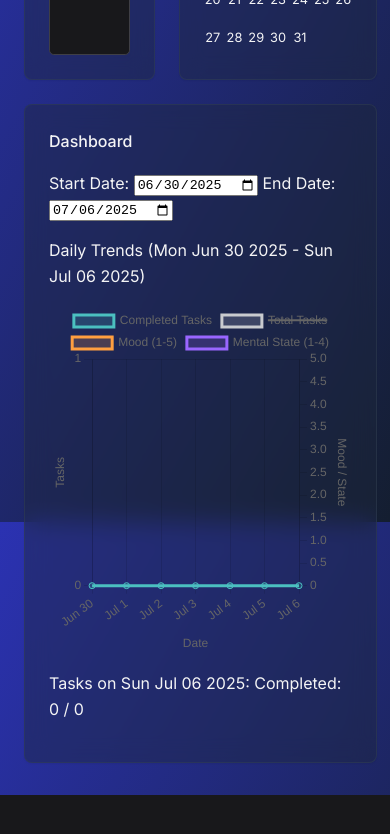
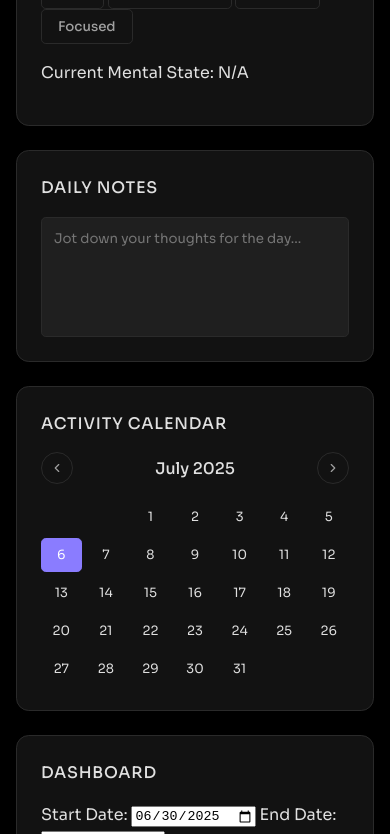
Before and after one commit to kodekarim/mood-todo-tracker, a plain HTML site: page mood-todo-tracker/index.html in a window 390 px wide. Shown: the part 1166-2000 px from the top of the page. Before the commit the page ends 1961 px from the top, so only its background shows below. Drawn offline with nearby package versions, Linux system fonts and the light colour scheme.

Commit message:
theme updated

```diff
--- a/mood-todo-tracker/index.html
+++ b/mood-todo-tracker/index.html
@@ -6,7 +6,7 @@
     <title>Daily Tracker</title>
     <link rel="preconnect" href="https://fonts.googleapis.com">
     <link rel="preconnect" href="https://fonts.gstatic.com" crossorigin>
-    <link href="https://fonts.googleapis.com/css2?family=Inter:wght@400;500;700&display=swap" rel="stylesheet">
+    <link href="https://fonts.googleapis.com/css2?family=Sora:wght@400;500;700&display=swap" rel="stylesheet">
     <link rel="stylesheet" href="style.css">
     <script src="https://cdn.jsdelivr.net/npm/chart.js"></script>
 </head>
--- a/mood-todo-tracker/script.js
+++ b/mood-todo-tracker/script.js
@@ -70,6 +70,12 @@ document.addEventListener('DOMContentLoaded', () => {
 
     // --- Functions ---
 
+    // Function to auto-resize a textarea
+    function autoResizeTextarea(textarea) {
+        textarea.style.height = 'auto'; // Reset height to recalculate
+        textarea.style.height = `${textarea.scrollHeight}px`;
+    }
+
     // Mappings for chart data
     const moodMap = { 'Angry': 1, 'Sad': 2, 'Neutral': 3, 'Happy': 4, 'Excited': 5 };
     const mentalStateMap = { 'Sick': 1, 'Overthinking': 2, 'Neutral': 3, 'Focused': 4 };
@@ -129,6 +135,7 @@ document.addEventListener('DOMContentLoaded', () => {
         renderState(data.mentalState);
         renderNotes(data.notes);
         renderTodos(data.todos);
+        renderBrainDump(data.brainDump || ''); // Render brain dump content
         renderChart(); // Chart shows trend, doesn't depend on selected date's data directly
         renderCalendar(); // Update calendar highlight/view
         updateCounts(data.todos); // Counts depend on selected date's todos
@@ -161,6 +168,12 @@ document.addEventListener('DOMContentLoaded', () => {
         notesTextarea.value = currentNotes || '';
     }
 
+    // Render Brain Dump and resize
+    function renderBrainDump(content) {
+        brainDumpInput.value = content;
+        autoResizeTextarea(brainDumpInput);
+    }
+
     // Helper to update selected class on buttons (generalized)
     function updateButtonSelection(optionsContainer, buttonSelector, dataAttribute, selectedValue) {
         const buttons = optionsContainer.querySelectorAll(buttonSelector);
@@ -170,6 +183,21 @@ document.addEventListener('DOMContentLoaded', () => {
             } else {
                 button.classList.remove('selected');
             }
+        });
+
+        // Auto-resize on input
+        brainDumpInput.addEventListener('input', () => {
+            autoResizeTextarea(brainDumpInput);
+        });
+
+        // Save brain dump on blur
+        brainDumpInput.addEventListener('blur', () => {
+            const dateKey = formatDateKey(selectedDate);
+            dailyData[dateKey] = {
+                ...getDataForDate(dateKey),
+                brainDump: brainDumpInput.value,
+            };
+            saveData();
         });
     }
 
--- a/mood-todo-tracker/style.css
+++ b/mood-todo-tracker/style.css
@@ -1,47 +1,43 @@
 :root {
-    --font-sans: 'Inter', sans-serif;
+    --font-sans: 'Sora', sans-serif;
 
-    /* Light Theme Palette - "Sunset" */
-    --background: #f8f9fa;
-    --background-image: linear-gradient(120deg, #f6d365 0%, #fda085 100%);
-    --surface: #ffffff;
-    --surface-glass: rgba(255, 255, 255, 0.5);
-    --border-glass: rgba(255, 255, 255, 0.75);
-    --primary: #2a6fdb;
-    --primary-hover: #2561c2;
+    /* Black Theme Palette */
+    --background: #000000;
+    --background-image: none;
+    --surface: #121212;
+    --primary: #8a7cff;
+    --primary-hover: #a39bff;
     --secondary: #6c757d;
-    --danger: #dc3545;
-    --danger-hover: #c82333;
-    --text-primary: #212529;
-    --text-secondary: #495057;
-    --text-tertiary: #adb5bd;
-    --border-color: #dee2e6;
-    --selected-bg: #e9ecef; /* Light gray for selected items */
+    --danger: #e53e3e;
+    --danger-hover: #c53030;
+    --text-primary: #e0e0e0;
+    --text-secondary: #a0a0a0;
+    --text-tertiary: #718096;
+    --border-color: #2a2a2a;
+    --selected-bg: rgba(138, 124, 255, 0.2);
 
     /* Universal Variables */
     --shadow-sm: 0 1px 2px 0 rgb(0 0 0 / 0.05);
     --shadow-md: 0 4px 6px -1px rgb(0 0 0 / 0.1), 0 2px 4px -2px rgb(0 0 0 / 0.1);
     --radius-sm: 0.3rem;
-    --radius-md: 0.5rem;
+    --radius-md: 0.8rem;
 }
 
 .dark-mode {
-    /* Dark Theme Palette - "Dusk" */
-    --background: #18181b;
-    --background-image: linear-gradient(120deg, #2b32b2 0%, #141e30 100%);
-    --surface: #27272a;
-    --surface-glass: rgba(30, 41, 59, 0.4);
-    --border-glass: rgba(51, 65, 85, 0.5);
-    --primary: #3b82f6;
-    --primary-hover: #2563eb;
-    --secondary: #71717a;
-    --danger: #ef4444;
-    --danger-hover: #dc2626;
-    --text-primary: #f4f4f5;
-    --text-secondary: #a1a1aa;
-    --text-tertiary: #52525b;
-    --border-color: #3f3f46;
-    --selected-bg: #3f3f46;
+    /* Black Theme Palette */
+    --background: #000000;
+    --background-image: none;
+    --surface: #121212;
+    --primary: #8a7cff;
+    --primary-hover: #a39bff;
+    --secondary: #6c757d;
+    --danger: #e53e3e;
+    --danger-hover: #c53030;
+    --text-primary: #e0e0e0;
+    --text-secondary: #a0a0a0;
+    --text-tertiary: #718096;
+    --border-color: #2a2a2a;
+    --selected-bg: rgba(138, 124, 255, 0.2);
 }
 
 body {
@@ -65,6 +61,8 @@ h2 {
     font-weight: 500;
     margin: 0;
     color: var(--text-secondary);
+    text-transform: uppercase; /* Match the "TYPOGRAPHY" style in the image */
+    letter-spacing: 0.05em; /* Add some letter spacing */
 }
 
 h3 {
@@ -79,11 +77,11 @@ h3 {
     justify-content: space-between;
     align-items: center;
     padding: 1rem 1.5rem;
-    background-color: var(--surface-glass);
-    backdrop-filter: blur(12px);
-    -webkit-backdrop-filter: blur(12px); /* For Safari */
-    border-bottom: 1px solid var(--border-glass);
-    box-shadow: var(--shadow-sm);
+    background-color: var(--surface);
+    backdrop-filter: none;
+    -webkit-backdrop-filter: none; /* For Safari */
+    border-bottom: 1px solid var(--border-color);
+    box-shadow: none; /* Remove shadow for a flatter glass look */
     position: sticky;
     top: 0;
     z-index: 900;
@@ -130,11 +128,11 @@ h3 {
 .add-todo-section, .pending-section, .completed-section, .mood-section, .state-section, .notes-section, .dashboard-section, .brain-dump-section, .calendar-section {
     padding: 1.5rem;
     border-radius: var(--radius-md);
-    background-color: var(--surface-glass);
-    backdrop-filter: blur(12px);
-    -webkit-backdrop-filter: blur(12px); /* For Safari */
-    box-shadow: var(--shadow-sm);
-    border: 1px solid var(--border-glass);
+    background-color: var(--surface);
+    backdrop-filter: none;
+    -webkit-backdrop-filter: none; /* For Safari */
+    box-shadow: none;
+    border: 1px solid var(--border-color);
     transition: background-color 0.3s ease, box-shadow 0.3s ease, border-color 0.3s ease;
     animation: fadeInUp 0.5s ease-out forwards;
     opacity: 0; /* Start hidden for animation */
@@ -154,16 +152,18 @@ button {
     padding: 0.5rem 1rem;
     background-color: var(--primary);
     color: white;
-    border: none;
+    border: 1px solid transparent;
     border-radius: var(--radius-sm);
     cursor: pointer;
     font-family: var(--font-sans);
     font-weight: 500;
-    transition: background-color 0.2s ease;
+    transition: all 0.2s ease;
 }
 
 button:hover {
     background-color: var(--primary-hover);
+    transform: translateY(-2px); /* Add a subtle lift effect */
+    box-shadow: 0 4px 12px rgba(0, 0, 0, 0.1);
 }
 
 button:disabled {
@@ -176,7 +176,7 @@ input[type="text"], input[type="password"], textarea {
     padding: 0.75rem;
     border: 1px solid var(--border-color);
     border-radius: var(--radius-sm);
-    background-color: var(--background);
+    background-color: #1f1f1f;
     color: var(--text-primary);
     box-sizing: border-box;
     font-family: var(--font-sans);
@@ -184,6 +184,7 @@ input[type="text"], input[type="password"], textarea {
 input:focus, textarea:focus {
     outline: 2px solid var(--primary);
     outline-offset: 2px;
+    background-color: #222222;
 }
 
 /* --- Specific Component Redesign --- */
@@ -221,35 +222,37 @@ input:focus, textarea:focus {
 
 /* --- Specific Component Redesign --- */
 .mood-btn, .state-btn {
-    background-color: var(--surface);
+    background-color: transparent;
     border: 1px solid var(--border-color);
     color: var(--text-secondary);
 }
 
 .mood-btn:hover, .state-btn:hover {
-    background-color: var(--selected-bg);
+    background-color: var(--surface);
+    border-color: var(--primary);
 }
 
-.mood-btn.selected {
-    background-color: #fef3c7; /* Warm yellow for mood */
-    border-color: #fcd34d;
-    color: #92400e;
+.mood-btn.selected, .state-btn.selected {
+    background-color: var(--primary);
+    border-color: var(--primary-hover);
+    color: var(--text-primary);
+    font-weight: 700;
 }
 .dark-mode .mood-btn.selected {
-    background-color: #78350f;
-    border-color: #b45309;
-    color: #fef3c7;
+    background-color: var(--primary);
+    border-color: var(--primary-hover);
+    color: var(--text-primary);
 }
 
 .state-btn.selected {
-    background-color: #dbeafe; /* Cool blue for state */
-    border-color: #93c5fd;
+    background-color: var(--primary); /* Cool blue for state */
+    border-color: var(--primary-hover);
     color: #1e40af;
 }
 .dark-mode .state-btn.selected {
-    background-color: #1e3a8a;
-    border-color: #3b82f6;
-    color: #dbeafe;
+    background-color: var(--primary);
+    border-color: var(--primary-hover);
+    color: var(--text-primary);
 }
 
 /* --- To-Do Lists --- */
@@ -419,15 +422,15 @@ button:active {
     position: fixed;
     top: 0;
     right: 0; /* Keep it aligned to the right */
-    background-color: var(--surface-glass);
-    backdrop-filter: blur(12px);
-    -webkit-backdrop-filter: blur(12px); /* For Safari */
+    background-color: var(--surface);
+    backdrop-filter: none;
+    -webkit-backdrop-filter: none; /* For Safari */
     box-shadow: -4px 0 12px rgba(0, 0, 0, 0.1);
     padding: 20px;
     z-index: 1000;
     transition: transform 0.3s ease-in-out;
     overflow-y: auto;
-    border-left: 1px solid var(--border-glass);
+    border-left: 1px solid var(--border-color);
     transform: translateX(100%); /* Hide it off-screen */
 }
 
@@ -506,4 +509,39 @@ button:active {
 .notes-section textarea {
     flex-grow: 1; /* Allow textarea to fill available space */
     resize: none; /* Disable manual resizing */
+    min-height: 120px; /* Ensure it's large enough for notes */
 }
+
+/* --- Responsive Design --- */
+@media (max-width: 920px) {
+    .container {
+        grid-template-columns: 1fr;
+        grid-template-areas:
+            "add-todo"
+            "brain-dump"
+            "pending"
+            "completed"
+            "mood"
+            "state"
+            "notes"
+            "calendar"
+            "dash";
+        padding: 0 1rem; /* Adjust padding for smaller screens */
+    }
+
+    .top-bar {
+        flex-direction: column;
+        align-items: stretch;
+        padding: 1rem;
+    }
+
+    .top-bar-center {
+        order: -1; /* Move date navigation to the top on mobile */
+        padding-bottom: 0.5rem;
+        justify-content: center;
+    }
+
+    .top-bar-left, .top-bar-right {
+        justify-content: space-between;
+    }
+}
```
